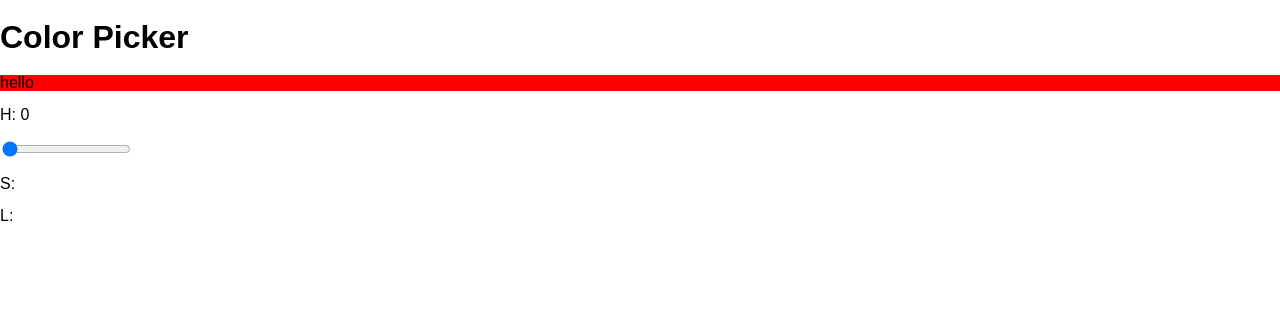
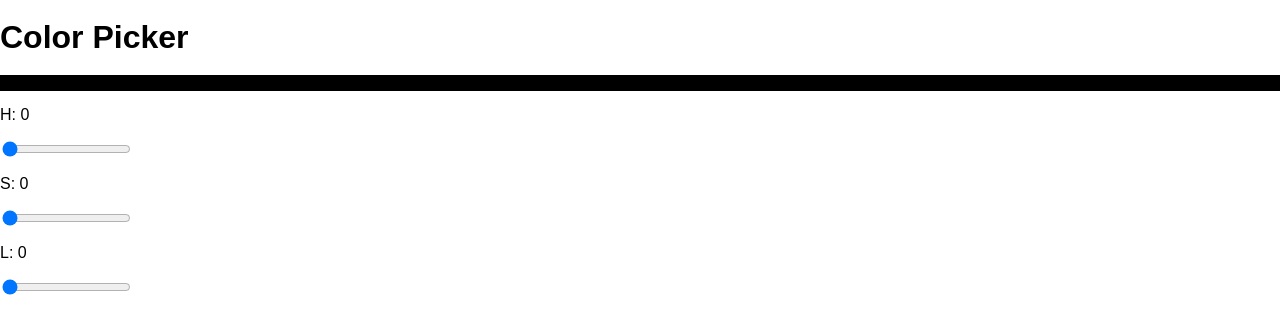
Before and after one commit to Natejjp/color-picker-hooks, a React (Create React App) app: page / in a window 1280 px wide. Shown: the top 334 px of the page. Built offline with nearby package versions, Linux system fonts and the light colour scheme.

Commit message:
Added saturation and lighting inputs

```diff
--- a/src/App.jsx
+++ b/src/App.jsx
@@ -2,9 +2,18 @@ import React, { useState } from 'react'
 
 export function App() {
   const [hue, setHue] = useState(0)
+  const [saturation, setSaturation] = useState(0)
+  const [lighting, setLighting] = useState(0)
 
   function handleHueChange(event) {
     setHue(event.target.value)
+  }
+  function handleSaturationChange(event) {
+    setSaturation(event.target.value)
+  }
+
+  function handleLightingChange(event) {
+    setLighting(event.target.value)
   }
 
   return (
@@ -12,14 +21,26 @@ export function App() {
       <h1>Color Picker</h1>
       <div
         className="box"
-        style={{ backgroundColor: `hsl(${hue}, 100%, 50%)` }}
+        style={{ backgroundColor: `hsl(${hue}, ${saturation}%, ${lighting}%)` }}
       >
         hello
       </div>
       <p>H: {hue}</p>
       <input type="range" value={hue} max="360" onInput={handleHueChange} />
-      <p>S: </p>
-      <p>L: </p>
+      <p>S: {saturation}</p>
+      <input
+        type="range"
+        value={saturation}
+        max="100"
+        onInput={handleSaturationChange}
+      />
+      <p>L: {lighting} </p>
+      <input
+        type="range"
+        value={lighting}
+        max="50"
+        onInput={handleLightingChange}
+      />
     </>
   )
 }
```
